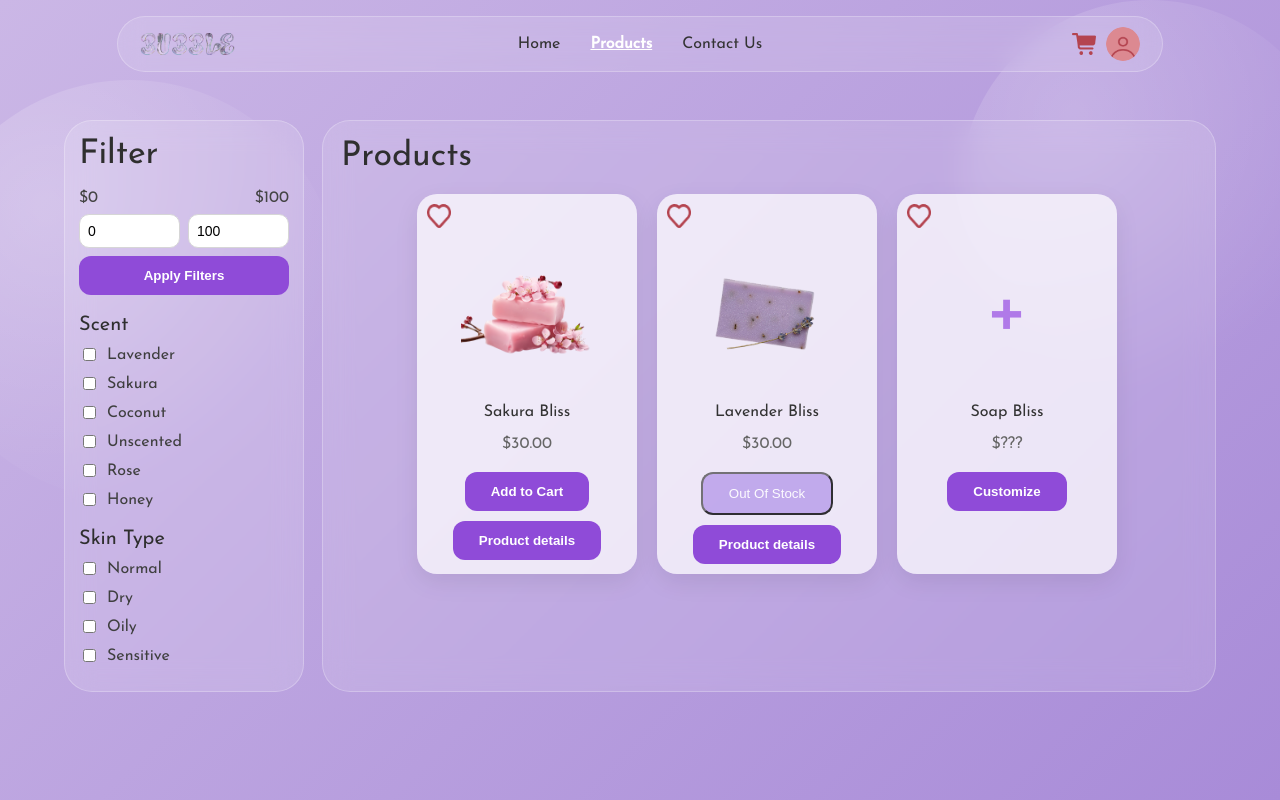
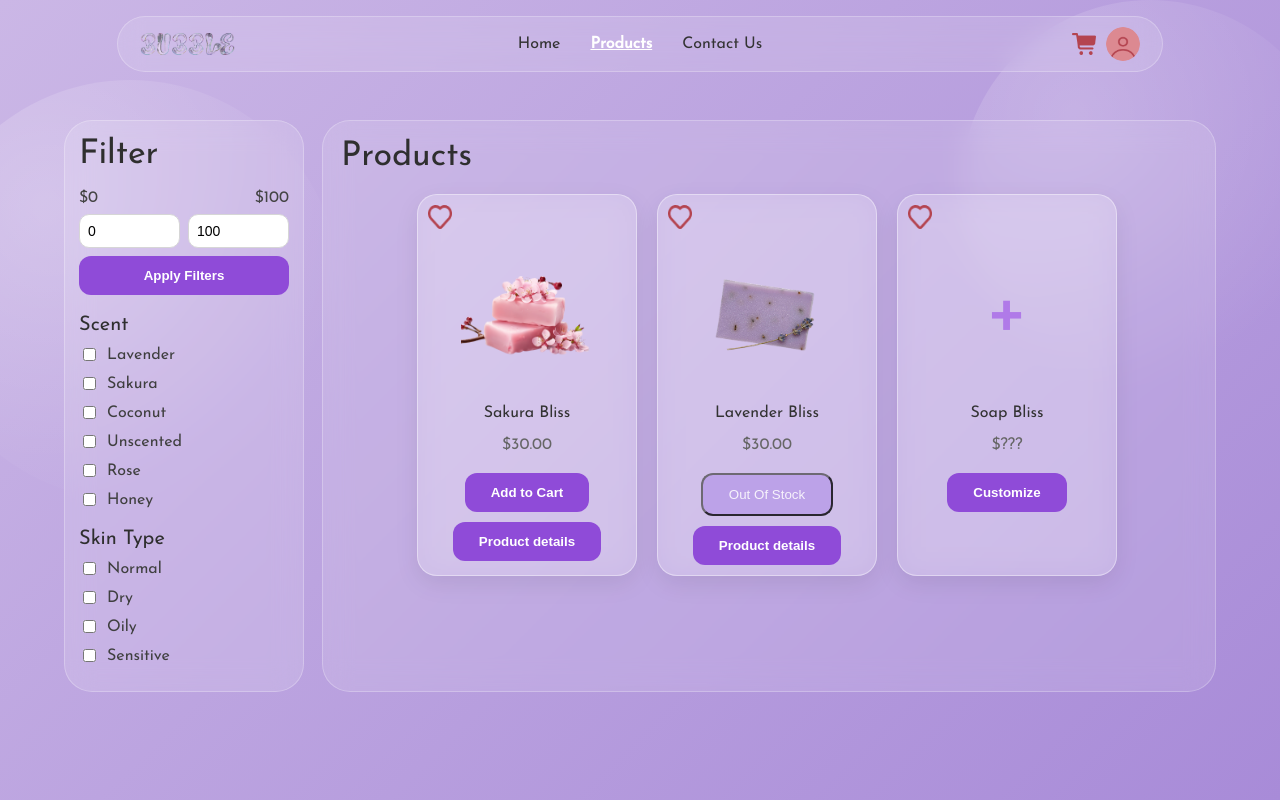
Before and after one commit to yasmieen-alshehri/swe363-milestone4-frontend, a React (Vite) app: page /products in a window 1280 px wide. Built offline with nearby package versions, Linux system fonts and the light colour scheme.

Commit message:
Update product cards to glass style UI

```diff
--- a/src/components/Card.jsx
+++ b/src/components/Card.jsx
@@ -5,7 +5,10 @@ function Card({ product, onWishlistClick }) {
     return (
         <div
             style={{
-        background: "rgba(255,255,255,0.72)",
+                background: "rgba(255,255,255,0.18)",
+                backdropFilter: "blur(15px)",
+                WebkitBackdropFilter: "blur(15px)",
+                border: "1px solid rgba(255,255,255,0.4)",
                 borderRadius: "20px",
                 padding: "10px",
                 textAlign: "center",
```
Lines whose indentation alone changed are shown as unchanged.
